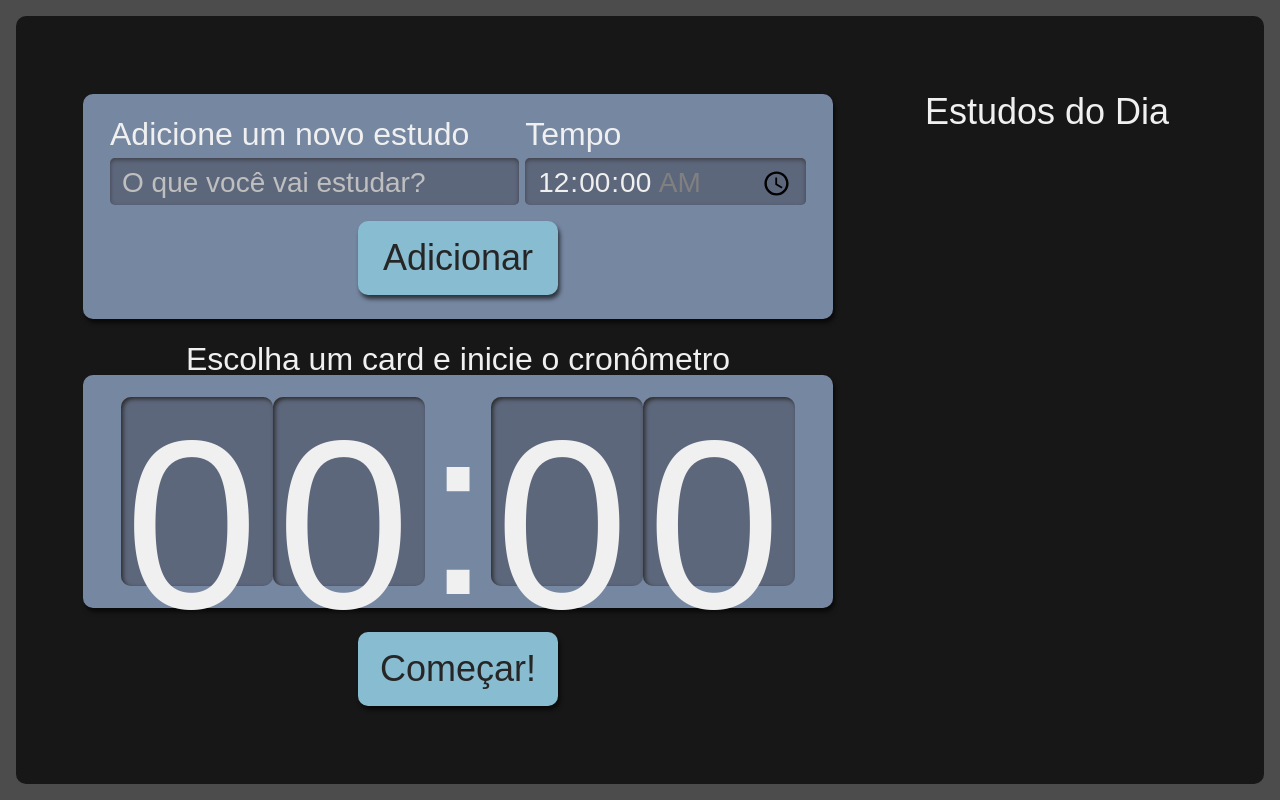
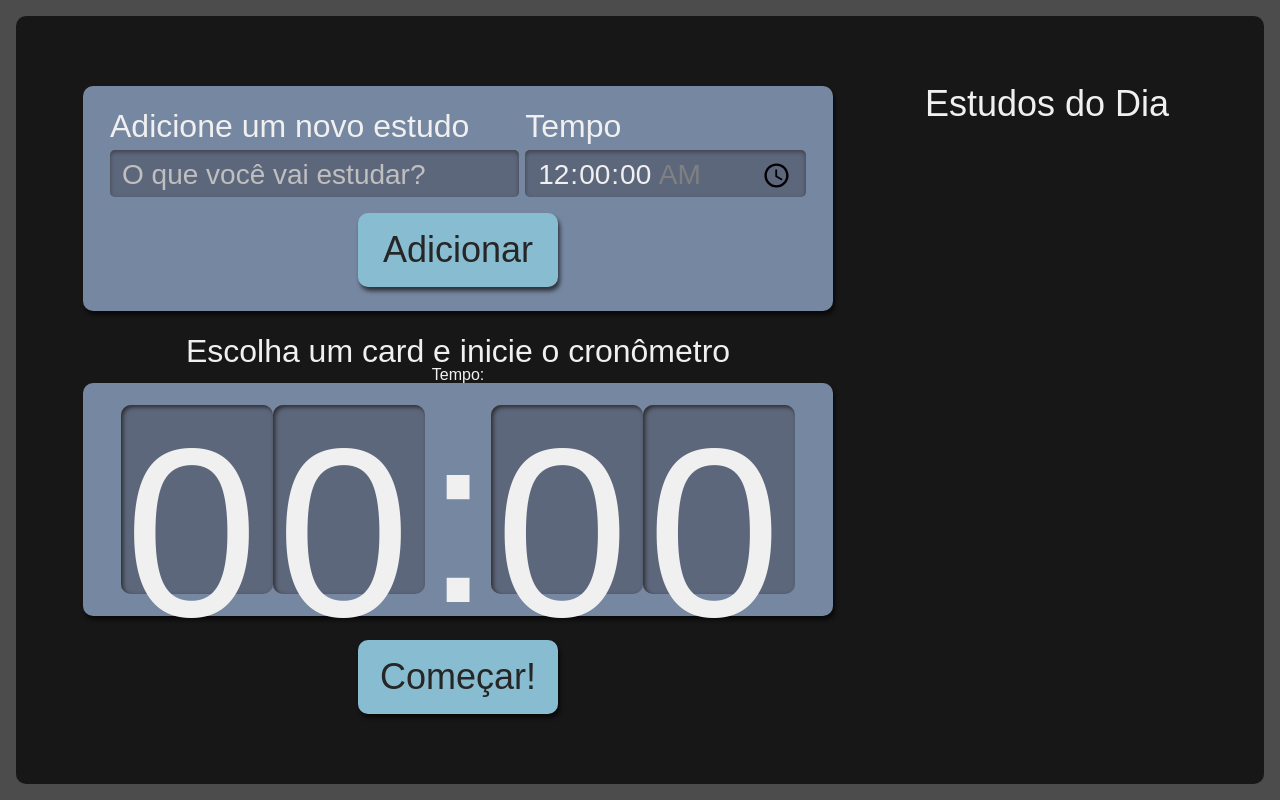
Before and after one commit to MasterKelwin/alura-studies, a React (Create React App) app: page / in a window 1280 px wide. Built offline with nearby package versions, Linux system fonts and the light colour scheme.

Commit message:
renderizando com useEffect o estado selecionado

```diff
--- a/src/components/cronometro/index.tsx
+++ b/src/components/cronometro/index.tsx
@@ -2,12 +2,27 @@
 import Relogio from "./relogio";
 import style from "./cronometro.module.scss"
 import { tempoParaSegundos } from "../../common/utils/date";
+import { ITarefa } from '../../types/tarefa'
+import { useEffect, useState } from "react";
 
-export default function Cronometro() {
-    console.log('conversão: ', tempoParaSegundos('01:01:01'))
+interface Props {
+    selecionado: ITarefa | undefined
+}
+
+export default function Cronometro({ selecionado }: Props) {
+    //console.log('conversão: ', tempoParaSegundos('01:01:01'))
+    const [tempo, setTempo] = useState<number>();
+
+    useEffect(() => {
+        if (selecionado?.tempo) {
+            setTempo(tempoParaSegundos(selecionado?.tempo))
+        }
+    },[selecionado])
+
     return (
         <div className={style.cronometro}>
             <p className={style.titulo}>Escolha um card e inicie o cronômetro</p>
+            Tempo: {tempo}
             <div className={style.relogioWrapper}>
                 <Relogio />
             </div>
--- a/src/pages/App.tsx
+++ b/src/pages/App.tsx
@@ -23,7 +23,7 @@
         tarefas={tarefas}
         selecionaTarefa={selecionaTarefa}
       />
-      <Cronometro />
+      <Cronometro selecionado={selecionado}/>
     </div>
   );
 }
```
